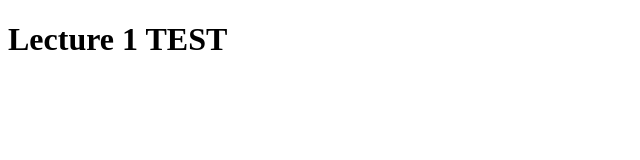
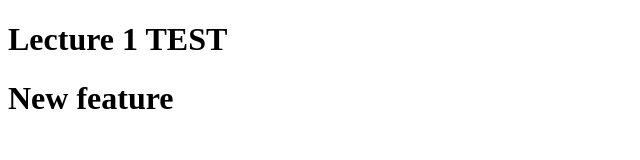
Before and after one commit to ValeryPapitas/Lecture1, a plain HTML site: page index.html in a window 1280 px wide. Shown: the whole page, without its empty margins (0-640 px from the left). Drawn offline with Linux system fonts and the light colour scheme.

Commit message:
Added another line

```diff
--- a/index.html
+++ b/index.html
@@ -7,5 +7,6 @@
 </head>
 <body>
     <h1>Lecture 1 TEST</h1>
+    <h1>New feature</h1>
 </body>
 </html>
```
